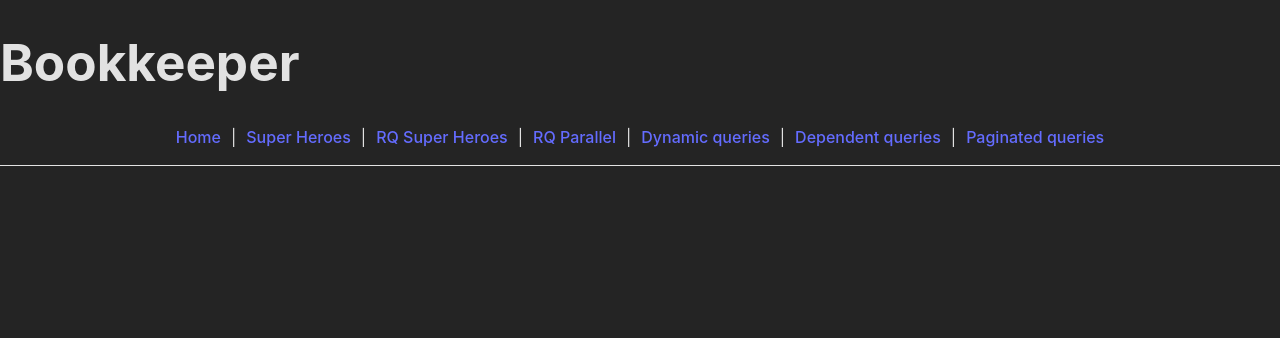
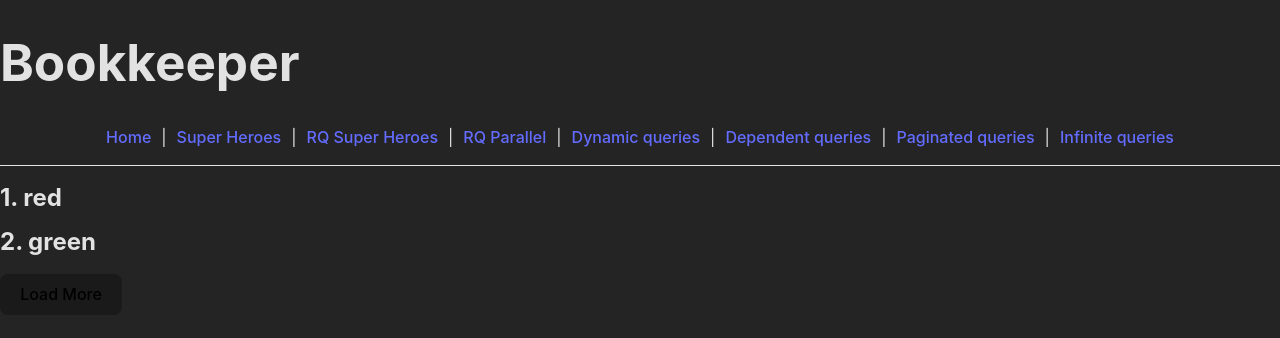
Before and after one commit to elgeokareem/react_query_codeevolution, a React (Vite) app: page /rq-infinite in a window 1280 px wide. Shown: the top 338 px of the page. Built offline with nearby package versions, Linux system fonts and the light colour scheme; data requests are answered from the project's data file.

Commit message:
20. Infinite queries and added flex wrap in navbar

```diff
--- a/src/App.tsx
+++ b/src/App.tsx
@@ -8,6 +8,7 @@ import ParallelQueriesPage from "./components/ParallelQueries.page";
 import DependentQueriesPage from "./components/DependantQueries.page";
 import DynamicParallelQueriesPage from "./components/DynamicParallel.page";
 import PaginatedQueriesPage from "./components/PaginatedQueries.page";
+import InfiniteQueriesPage from "./components/InfiniteQueries.page";
 import HomePage from "./components/Home.page";
 
 const queryClient = new QueryClient();
@@ -21,6 +22,7 @@ function App() {
           style={{
             display: "flex",
             justifyContent: "center",
+            flexWrap: "wrap",
             gap: "10px",
             borderBottom: "solid 1px",
             paddingBottom: "1rem"
@@ -31,7 +33,8 @@ function App() {
           <Link to="/rq-parallel">RQ Parallel</Link> |{" "}
           <Link to="rq-dynamic-parallel">Dynamic queries</Link> |{" "}
           <Link to="rq-dependent">Dependent queries</Link> |{" "}
-          <Link to="rq-paginated">Paginated queries</Link>
+          <Link to="rq-paginated">Paginated queries</Link> |{" "}
+          <Link to="rq-infinite">Infinite queries</Link>
         </nav>
 
         <Routes>
@@ -49,6 +52,7 @@ function App() {
             element={<DependentQueriesPage email="elkareem123@gmail.com" />}
           />
           <Route path="rq-paginated" element={<PaginatedQueriesPage />} />
+          <Route path="rq-infinite" element={<InfiniteQueriesPage />} />
         </Routes>
       </BrowserRouter>
 
--- /dev/null
+++ b/src/components/InfiniteQueries.page.tsx
@@ -0,0 +1,64 @@
+import { useInfiniteQuery } from "react-query";
+import axios, { AxiosResponse } from "axios";
+import { Colors } from "../types";
+import { Fragment } from "react";
+
+function fetchColors({ pageParam = 1 }) {
+  return axios.get(`http://localhost:4000/colors?_limit=2&_page=${pageParam}`);
+}
+
+export default function InfiniteQueriesPage() {
+  // hasNextPage is a boolean that tells us if there are more pages to fetch
+  // according to getNextPageParam option.
+  const {
+    isLoading,
+    isError,
+    error,
+    data,
+    hasNextPage,
+    fetchNextPage,
+    isFetching,
+    isFetchingNextPage
+  } = useInfiniteQuery(["colors"], fetchColors, {
+    getNextPageParam: (_lastPage, pages) => {
+      if (pages.length < 4) {
+        return pages.length + 1;
+      }
+
+      return undefined;
+    }
+  });
+
+  if (isLoading) {
+    return <h2>Loading...</h2>;
+  }
+
+  if (isError && error instanceof Error) {
+    return <h2>{error.message}</h2>;
+  }
+
+  return (
+    <>
+      {data?.pages.map((group, index) => {
+        return (
+          <Fragment key={index}>
+            {group.data.map((color: Colors) => {
+              return (
+                <h2 key={color.id}>
+                  {color.id}. {color.label}
+                </h2>
+              );
+            })}
+          </Fragment>
+        );
+      })}
+
+      <div>
+        <button disabled={!hasNextPage} onClick={() => fetchNextPage()}>
+          Load More
+        </button>
+        <div>{isFetching && !isFetchingNextPage ? "Fetching..." : null}</div>
+      </div>
+    </>
+  );
+}
--- a/src/types/index.ts
+++ b/src/types/index.ts
@@ -3,3 +3,8 @@ export interface SuperHeroesType {
   name: string;
   alterEgo: string;
 }
+
+export interface Colors {
+  id: number;
+  label: string;
+}
```
